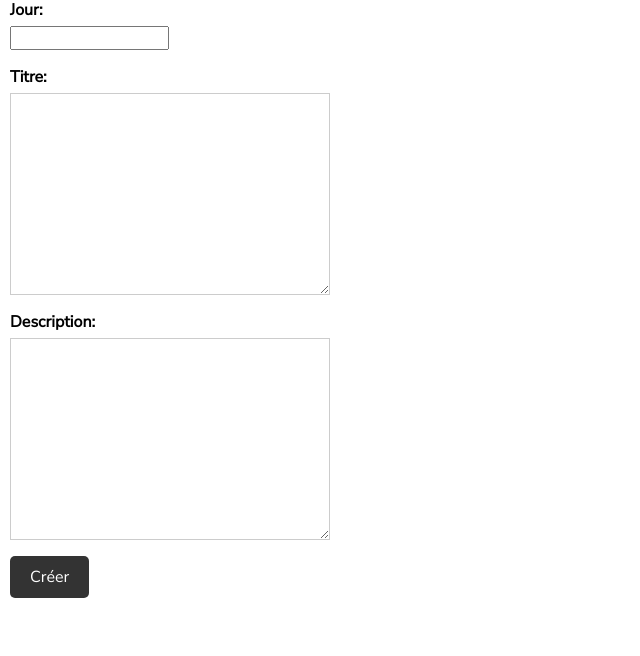
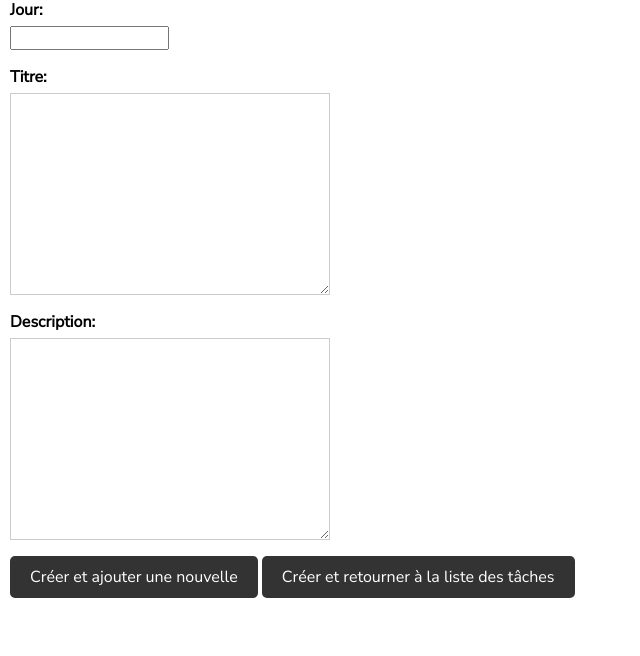
Before and after one commit to Jerowd/to-do-list, a Django app: page /task-create/ in a window 1280 px wide. Shown: the part 123-779 px from the top of the page, without its empty margins (0-640 px from the left). Run offline with Django 4.2, Linux system fonts and the light colour scheme.

Commit message:
Feat: Ajout complétion tâche, TODO: maj visu & créer + retour

```diff
--- a/todolist/listings/models.py
+++ b/todolist/listings/models.py
@@ -1,4 +1,5 @@
 from django.db import models
+from django.urls import reverse
 
 # Create your models here.
 
@@ -14,3 +15,6 @@ class Task(models.Model):
 
     def __str__(self) -> str:
         return f'{self.titre}'
+
+    def get_absolute_url(self):
+        return reverse('update_task', args=[str(self.id)])  # Utilisé pour obtenir l'URL de mise à jour de la tâche
--- a/todolist/listings/static/listings/styles.css
+++ b/todolist/listings/static/listings/styles.css
@@ -110,4 +110,26 @@ form .task-submit{
   border: none; /* Supprime la bordure par défaut du bouton */
   border-radius: 5px; /* Coins arrondis */
   cursor: pointer; /* Change le curseur en main lorsque survolé */
+  &:hover {
+    background-color: #111;
+  }
 }
+
+form button{
+  width: fit-content;
+  background-color: #333;
+  color: #fff; /* Couleur du texte */
+  font-size: 16px; /* Taille de la police */
+  padding: 10px 20px; /* Espacement à l'intérieur du bouton (haut/bas, gauche/droite) */
+  border: none; /* Supprime la bordure par défaut du bouton */
+  border-radius: 5px; /* Coins arrondis */
+  cursor: pointer; /* Change le curseur en main lorsque survolé */
+  &:hover {
+    background-color: #111;
+  }
+}
+
+form button a{
+  text-decoration: none;
+  color: #fff;
+}
--- a/todolist/listings/templates/listings/task_create.html
+++ b/todolist/listings/templates/listings/task_create.html
@@ -5,7 +5,8 @@
 <form action="" method="post">
   {% csrf_token %}
   {{ form.as_p }}
-  <input class="task-submit" type="submit" value="Créer">
+  <input class="task-submit" type="submit" value="Créer et ajouter une nouvelle">
+  <button class = "task-submit-return"><a href="{% url 'task-list' %}">Créer et retourner à la liste des tâches</a></button>
 </form>
 
 
--- a/todolist/listings/views.py
+++ b/todolist/listings/views.py
@@ -2,6 +2,8 @@ from django.http import HttpResponse
 from django.shortcuts import render
 from listings.forms import TaskForm
 from listings.models import Task
+from django.http import JsonResponse
+
 # Create your views here.
 
 def home(request):
@@ -29,3 +31,9 @@ def task_create(request):
     return render(request,
             'listings/task_create.html',
             {'form': form})
+
+def update_task_status(request, task_id):
+    task = Task.objects.get(id=task_id)
+    task.finie = not task.finie
+    task.save()
+    return JsonResponse({'success': True})
--- a/todolist/todolist/urls.py
+++ b/todolist/todolist/urls.py
@@ -23,4 +23,6 @@ urlpatterns = [
     path('home/', views.home, name='home'),
     path('task-create/', views.task_create, name='task-create'),
     path('task-list/', views.task_list, name='task-list'),
+    path('update_task_status/<int:task_id>/', views.update_task_status, name='update-task-status'),
+
 ]
```
Also changed, not shown: todolist/listings/templates/listings/task_list.html (+69 -2 lines).
